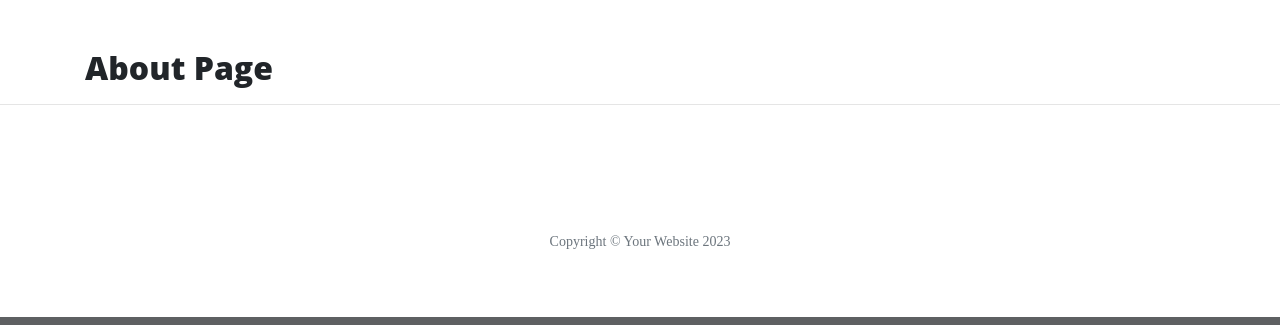
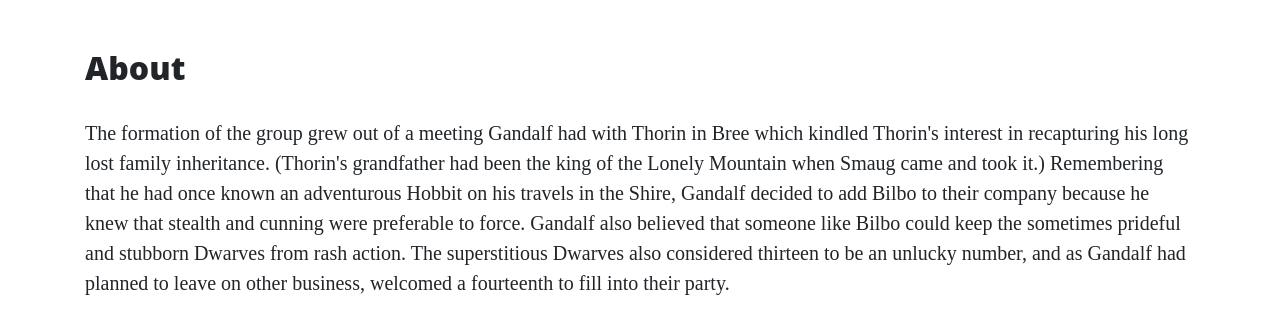
Before and after one commit to TheTechnomanc3r/Flaskp1, a Flask app: page /about in a window 1280 px wide. Shown: the part 629-954 px from the top of the page. Run offline with Flask 3, Linux system fonts and the light colour scheme; some libraries are stand-ins or nearby versions.

Commit message:
add forloop and list in run.py

```diff
--- a/run.py
+++ b/run.py
@@ -12,17 +12,17 @@ def index():
 
 @app.route("/about")
 def about():
-    return render_template("about.html")
+    return render_template("about.html", page_title="About", list_of_numbers=[1, 2, 3])
 
 
 @app.route("/contact")
 def contact():
-    return render_template("contact.html")
+    return render_template("contact.html", page_title="Contact")
 
 
 @app.route("/careers")
 def careers():
-    return render_template("careers.html")
+    return render_template("careers.html", page_title="Careers")
 
 
 if __name__ == "__main__":
--- /dev/null
+++ b/static/css/style.css
@@ -0,0 +1,3 @@
+.col-md-5 img {
+    width: 100%;
+}
--- a/templates/about.html
+++ b/templates/about.html
@@ -1,4 +1,94 @@
 {% extends "base.html" %}
 {% block content %}
-    <h2>About Page</h2>
+
+    {% for number in list_of_items %}
+        <p>{{ number }}</p>
+    {% endfor %}
+
+    <h2>{{ page_title }}</h2>
+    <p>
+        The formation of the group grew out of a meeting Gandalf had with Thorin in Bree which kindled Thorin's interest in
+		recapturing his long lost family inheritance. (Thorin's grandfather had been the king of the Lonely Mountain when
+		Smaug came and took it.) Remembering that he had once known an adventurous Hobbit on his travels in the Shire,
+		Gandalf decided to add Bilbo to their company because he knew that stealth and cunning were preferable to force.
+		Gandalf also believed that someone like Bilbo could keep the sometimes prideful and stubborn Dwarves from rash
+		action. The superstitious Dwarves also considered thirteen to be an unlucky number, and as Gandalf had planned to
+		leave on other business, welcomed a fourteenth to fill into their party.
+    </p>
+
+    <div class="row featurette">
+        <div class="col-md-7">
+            <h3>Thorin Oakenshield</h3>
+			<p>
+				In the year TA 2746, Thorin II was born to Dwarven prince Thráin II in the mountain city of The Lonely Mountain.
+				Early in his youth, he and the other Dwarves of the Lonely Mountain were forced to flee by the dragon Smaug in TA
+				2770. While in exile, he quickly grew to become a capable warrior. This was demonstrated when he participated in the
+				Battle of Azanulbizar in TA 2799. He marched with one of the Dwarven armies beneath the East-gate of Moria. At some
+				point in the fighting, his shield broke, and using an oaken tree branch found on the floor as a shield, he gained
+				the epithet "Oakenshield," which would remain with him even in death.
+			</p>
+        </div>
+        <div class="col-md-5">
+            <img src="https://static.wikia.nocookie.net/lotr/images/e/ec/1400193_695248260488487_320403599_o.jpg" alt="">
+        </div>
+    </div>
+
+    <div class="row featurette">
+        <div class="col-md-5">
+            <img src="https://vignette.wikia.nocookie.net/lotr/images/b/b4/The-Hobbit-Fili-and-Kili.jpg" alt="">
+        </div>
+        <div class="col-md-7">
+            <h3>Fili and Kili</h3>
+			<p>
+				Fíli and Kíli were nephews of Thorin, who was the elder brother of their mother Dís. They were also nephews of
+				Frerin, grandsons of Thráin II, and great-grandsons of Thrór. Fíli's most distinguishing feature was his long nose,
+				the longest of any of the Dwarves in Thorin's company.
+			</p>
+        </div>
+    </div>
+
+    <div class="row featurette">
+        <div class="col-md-7">
+            <h3>Óin</h3>
+			<p>
+			    Óin was the older brother of Glóin, cousin of Dwalin and Balin, and uncle of Gimli. Óin's uncle was Fundin, the
+			    father of Balin and Dwalin.
+			    Óin fought in the Battle of Azanulbizar along with Thorin Oakenshield, and in TA 2941 joined Thorin's company on
+			    the quest to reclaim the Lonely Mountain, wearing a brown hood.
+			</p>
+        </div>
+        <div class="col-md-5">
+            <img src="https://static.wikia.nocookie.net/lotr/images/2/20/Oin_2.jpg" alt="">
+        </div>
+    </div>
+
+    <div class="row featurette">
+        <div class="col-md-5">
+            <img src="https://static.wikia.nocookie.net/lotr/images/f/fc/Gloin_2.jpg" alt="">
+        </div>
+        <div class="col-md-7">
+            <h3>Glóin</h3>
+			<p>
+			    Glóin, son of Gróin was one of the Dwarves of Thorin II Oakenshield's company who set out to reclaim the Lonely
+			    Mountain in the Quest of Erebor. He was also the father of Gimli, who became a member of the Fellowship of the
+			    Ring.
+			</p>
+        </div>
+    </div>
+
+    <div class="row featurette">
+        <div class="col-md-7">
+            <h3>Balin</h3>
+			<p>
+			    Balin was likely born in the Lonely Mountain before the coming of the dragon Smaug. He had a younger brother
+			    named Dwalin, and was amongst those driven from their homes when Smaug attacked the Lonely Mountain. Afterwards,
+			    he may have lived in Dunland as a refugee, before fighting in the War of the Dwarves and Orcs which culminated in
+			    the Battle of Azanulbizar. Many years later, in approximately TA 2841, he accompanied Thráin II, the father of
+			    Thorin, when he attempted to go back to the Lonely Mountain himself, but Thráin was captured and lost.
+			</p>
+        </div>
+        <div class="col-md-5">
+            <img src="https://static.wikia.nocookie.net/lotr/images/5/52/Balin.jpg" alt="">
+        </div>
+    </div>
 {% endblock %}
--- a/templates/base.html
+++ b/templates/base.html
@@ -4,8 +4,9 @@
     <meta charset="UTF-8">
     <meta http-equiv="X-UA-Compatible" content="IE=edge">
     <meta name="viewport" content="width=device-width, initial-scale=1.0">
-    <link rel="stylesheet" href="{{url_for('static', filename='vendor/bootstrap/css/bootstrap.min.css')}}">
-    <link rel="stylesheet" href="{{url_for('static', filename='css/clean-blog.min.css')}}">
+    <link rel="stylesheet" href="{{url_for('static', filename='vendor/bootstrap/css/bootstrap.min.css')}}" type="text/css">
+    <link rel="stylesheet" href="{{url_for('static', filename='css/clean-blog.min.css')}}" type="text/css">
+    <link rel="stylesheet" href="{{url_for('static', filename='css/style.css')}}" type="text/css">
     <title>Hello Flask</title>
 </head>
 <body>
--- a/templates/careers.html
+++ b/templates/careers.html
@@ -1,4 +1,4 @@
 {% extends "base.html" %}
 {% block content %}
-    <h2>Come Work with us!</h2>
+    <h2>{{ page_title }}</h2>
 {% endblock %}
--- a/templates/contact.html
+++ b/templates/contact.html
@@ -1,4 +1,4 @@
 {% extends "base.html" %}
 {% block content %}
-    <h2>Contact Us</h2>
+    <h2>{{ page_title }}</h2>
 {% endblock %}
```
